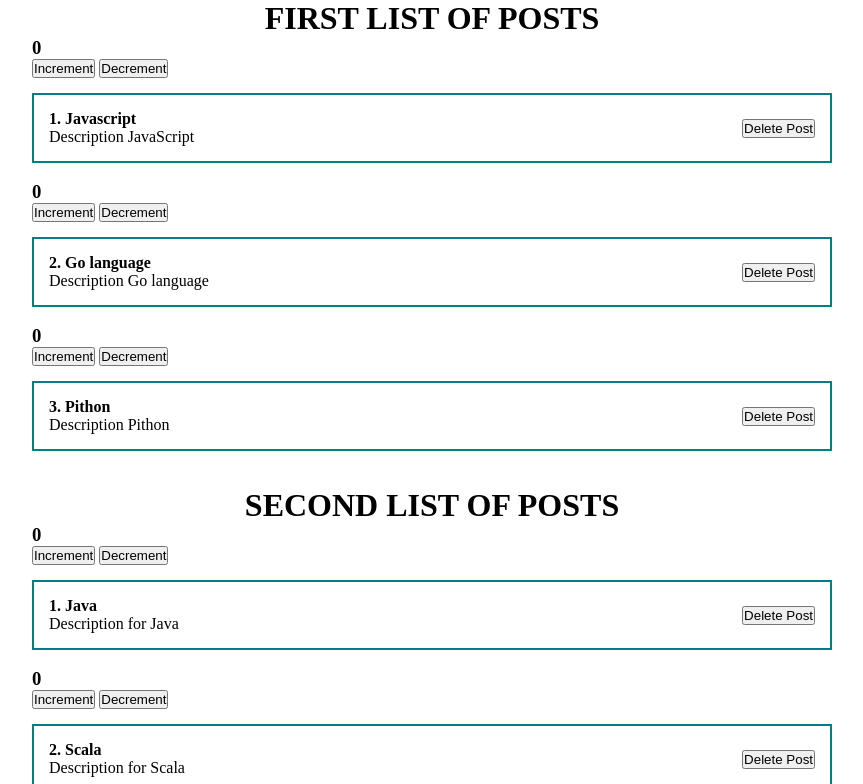
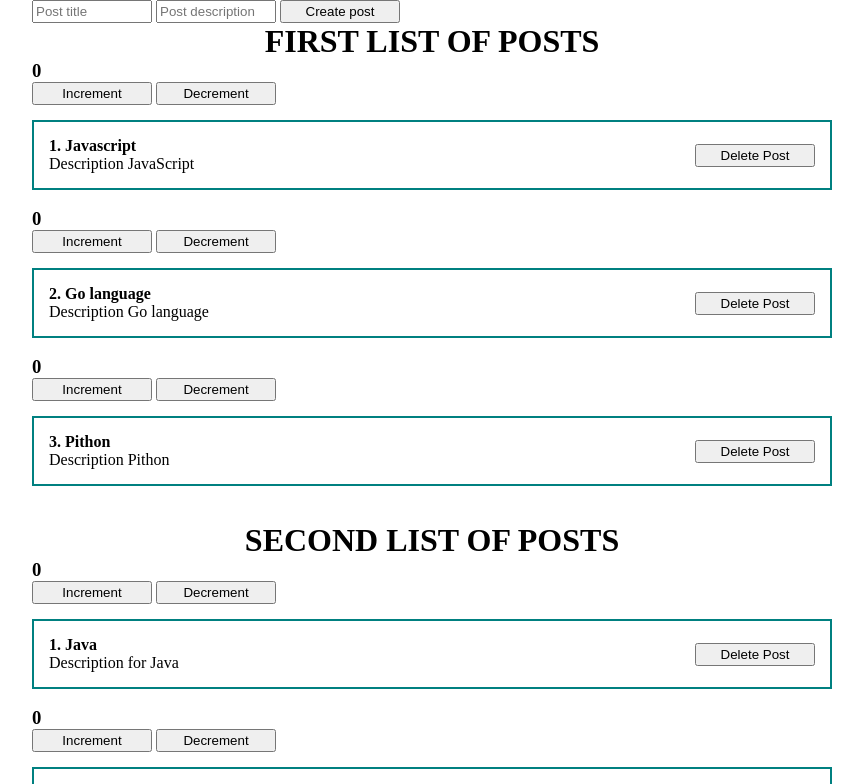
Before and after one commit to Azrubael/230212-reactfun, a React (Create React App) app: page / in a window 1280 px wide. Shown: the top 784 px of the page, without its empty margins (208-1071 px from the left). Built offline with nearby package versions, Linux system fonts and the light colour scheme.

Commit message:
Step #08. Improved style for input fielsd and buttons

```diff
--- a/src/App.js
+++ b/src/App.js
@@ -21,6 +21,11 @@
 
   return (
     <div className="App">
+      <form>
+        <input type="text" placeholder="Post title" />&nbsp;
+        <input type="text" placeholder="Post description" />&nbsp;
+        <button>Create post</button>
+      </form>
       <PostList posts={ posts } title="FIRST LIST OF POSTS"/>
       <br />
       <PostList posts={ posts2 } title="SECOND LIST OF POSTS"/>
--- a/src/styles/App.css
+++ b/src/styles/App.css
@@ -21,3 +21,9 @@
   justify-content: space-between;
   align-items: center;
 }
+
+input, button {
+  width: 9em;
+  flex: 1 1 auto;
+  padding: 2px;
+}
```
